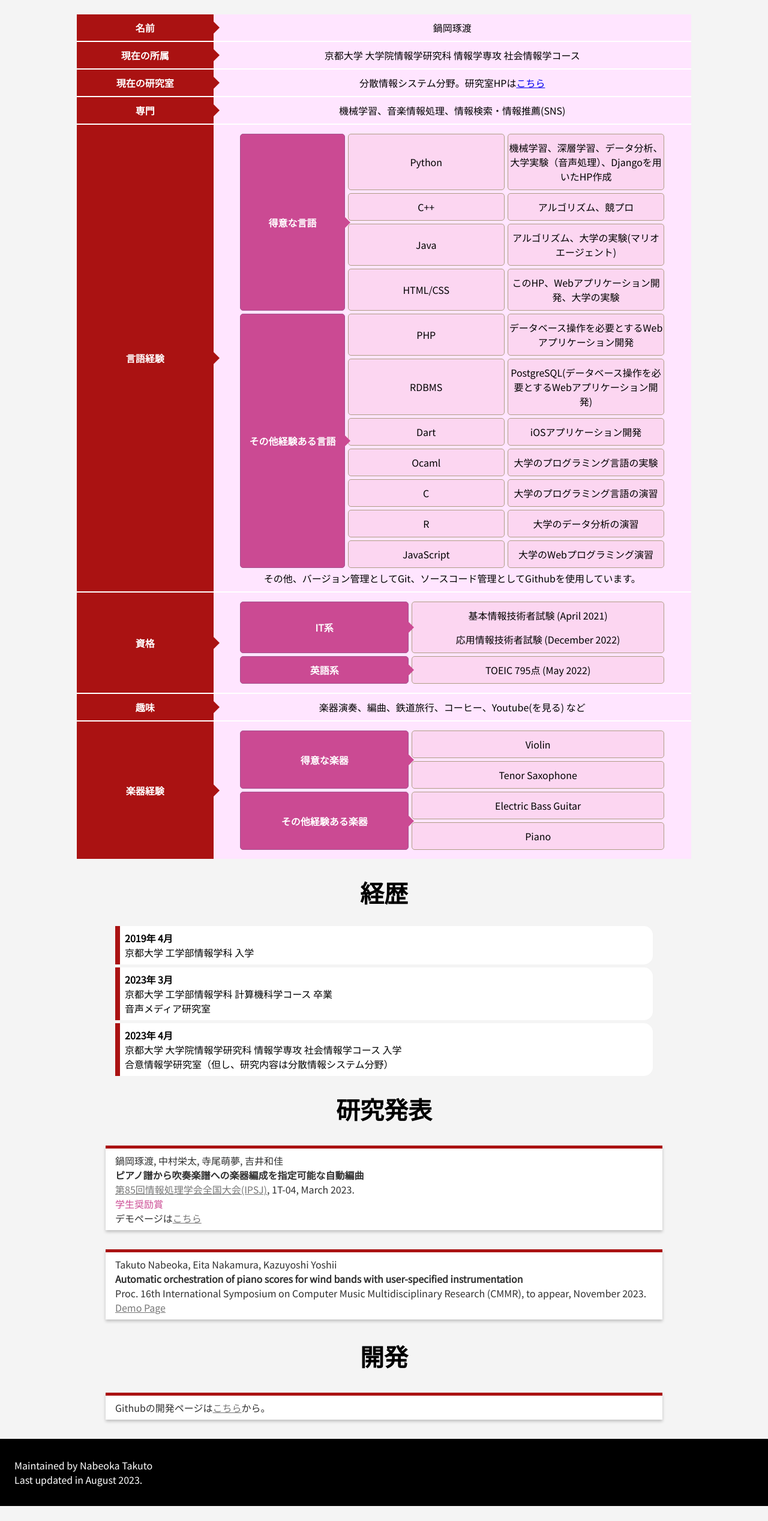
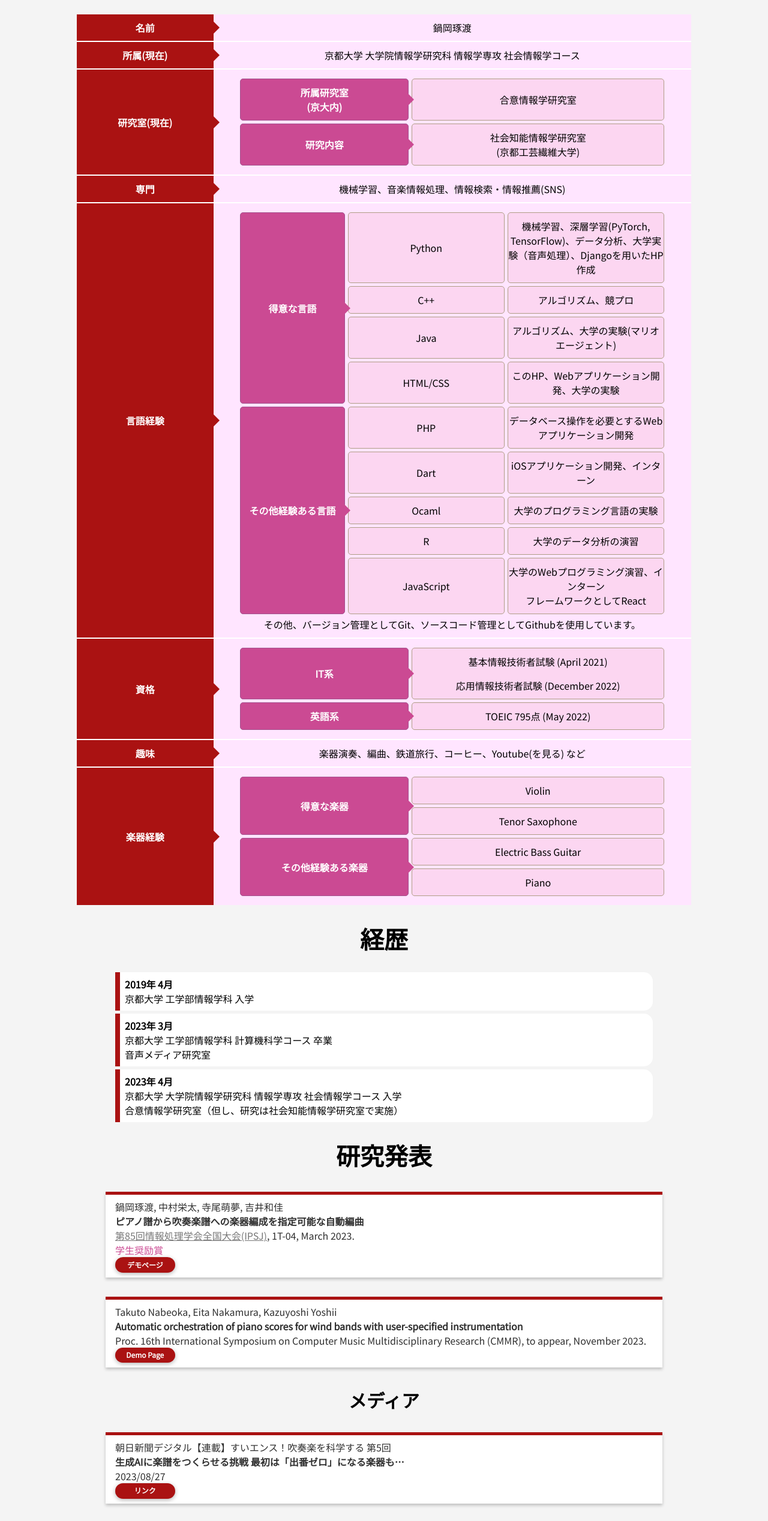
Before and after one commit to nabeshinabe/nabeshinabe.github.io, a plain HTML site: page index.html in a window 1280 px wide. Shown: the part 189-2725 px from the top of the page at 60% size. Before the commit the page ends 2700 px from the top, so only its background shows below. Drawn offline with Linux system fonts and the light colour scheme.

Commit message:
メディア情報追加+整形

```diff
--- a/index.html
+++ b/index.html
@@ -23,12 +23,26 @@
         <td>鍋岡琢渡</td>
       </tr>
       <tr>
-        <th>現在の所属</th>
+        <th>所属(現在)</th>
         <td>京都大学 大学院情報学研究科 情報学専攻 社会情報学コース</td>
       </tr>
       <tr>
-        <th>現在の研究室</th>
-        <td>分散情報システム分野。研究室HPは<a href="https://www.soc.is.kit.ac.jp/?page_id=39">こちら</a></td>
+        <th>研究室(現在)</th>
+        <!-- <td>研究内容 → 社会知能情報学研究室(馬研究室): <a href="https://www.soc.is.kit.ac.jp/?page_id=39" class="linkbutton2">研究室HP</a></td> -->
+        <td>
+          <table class="categorize">
+            <tr>
+              <th>所属研究室 <br> (京大内)</th>
+              <td>合意情報学研究室</td>
+              <!-- <td><a href="https://sites.google.com/kyoto-u.ac.jp/takayukiitolaboratory/home" class="linkbutton2">研究室HP</a></td> -->
+            </tr>
+            <tr>
+              <th>研究内容</th>
+              <td>社会知能情報学研究室 <br> (京都工芸繊維大学)</td>
+              <!-- <td><a href="https://www.soc.is.kit.ac.jp/?page_id=39" class="linkbutton2">研究室HP</a></td> -->
+            </tr>
+          </table>
+        </td>
       </tr>
       <tr>
         <th>専門</th>
@@ -42,7 +56,7 @@
             <tr>
               <th rowspan="4">得意な言語</th>
               <td>Python</td>
-              <td>機械学習、深層学習、データ分析、大学実験（音声処理）、Djangoを用いたHP作成</td>
+              <td>機械学習、深層学習(PyTorch, TensorFlow)、データ分析、大学実験（音声処理）、Djangoを用いたHP作成</td>
             </tr>
             <tr>
               <td>C++</td>
@@ -62,29 +76,29 @@
               <td>PHP</td>
               <td>データベース操作を必要とするWebアプリケーション開発</td>
             </tr>
-            <tr>
+            <!-- <tr>
               <td>RDBMS</td>
               <td>PostgreSQL(データベース操作を必要とするWebアプリケーション開発)</td>
-            </tr>
+            </tr> -->
             <tr>
               <td>Dart</td>
-              <td>iOSアプリケーション開発</td>
+              <td>iOSアプリケーション開発、インターン</td>
             </tr>
             <tr>
               <td>Ocaml</td>
               <td>大学のプログラミング言語の実験</td>
             </tr>
-            <tr>
+            <!-- <tr>
               <td>C</td>
               <td>大学のプログラミング言語の演習</td>
-            </tr>
+            </tr> -->
             <tr>
               <td>R</td>
               <td>大学のデータ分析の演習</td>
             </tr>
             <tr>
               <td>JavaScript</td>
-              <td>大学のWebプログラミング演習</td>
+              <td>大学のWebプログラミング演習、インターン <br> フレームワークとしてReact</td>
             </tr>
           </table>
           その他、バージョン管理としてGit、ソースコード管理としてGithubを使用しています。
@@ -136,7 +150,7 @@
     <ul class="edu">
       <li><b>2019年 4月</b><br>京都大学 工学部情報学科 入学</li>
       <li><b>2023年 3月</b><br>京都大学 工学部情報学科 計算機科学コース 卒業<br>音声メディア研究室</li>
-      <li><b>2023年 4月</b><br>京都大学 大学院情報学研究科 情報学専攻 社会情報学コース 入学<br>合意情報学研究室（但し、研究内容は分散情報システム分野）</li>
+      <li><b>2023年 4月</b><br>京都大学 大学院情報学研究科 情報学専攻 社会情報学コース 入学<br>合意情報学研究室（但し、研究は社会知能情報学研究室で実施）</li>
     </ul>
 
     <h1 class="midashi" id="Research">研究発表</h1>
@@ -145,24 +159,33 @@
       <p><b>ピアノ譜から吹奏楽譜への楽器編成を指定可能な自動編曲</b></p>
       <p><a href="https://www.ipsj.or.jp/event/taikai/85/ipsj_web2023/data/pdf/1T-04.html">第85回情報処理学会全国大会(IPSJ)</a>, 1T-04, March 2023.</p>
       <p id="award">学生奨励賞</p>
-      <p>デモページは<a href="./PianoToBrassBand_nabeoka/demo.html">こちら</a></p>
+      <p><a href="./PianoToBrassBand_nabeoka/demo.html" class="linkbutton1">デモページ</a></p>
     </div>
 
     <div class="research">
       <p>Takuto Nabeoka, Eita Nakamura, Kazuyoshi Yoshii</p>
       <p><b>Automatic orchestration of piano scores for wind bands with user-specified instrumentation</b></p>
       <p>Proc. 16th International Symposium on Computer Music Multidisciplinary Research (CMMR)</a>, to appear, November 2023.</p>
-      <p><a href="./PianoToBrassBand_nabeoka/demo.html">Demo Page</a></p>
+      <p><a href="./PianoToBrassBand_nabeoka/demo.html" class="linkbutton1">Demo Page</a></p>
+    </div>
+
+    <h2 class="midashi" id="Research">メディア</h2>
+    <div class="research">
+      <p>朝日新聞デジタル【連載】すいエンス！吹奏楽を科学する 第5回</p>
+      <p><b>生成AIに楽譜をつくらせる挑戦 最初は「出番ゼロ」になる楽器も…</b></p>
+      <p>2023/08/27</p>
+      <p><a href="https://www.asahi.com/articles/ASR8N5V2PR6YPLBJ004.html" class="linkbutton1">リンク</a></p>
     </div>
 
     <h1 class="midashi" id="Project">開発</h1>
     <div class="research">
-      Githubの開発ページは<a href="https://github.com/nabeshinabe">こちら</a>から。
+      Github: nabeshinabe
+      <a href="https://github.com/nabeshinabe" class="linkbutton1">リンク</a>
     </div>
 
     <footer class="footer01">
      <p>Maintained by Nabeoka Takuto<br>
-      Last updated in August 2023.</p>
+      Last updated in September 2023.</p>
     </footer>
 
   </body>
--- a/static/glike.css
+++ b/static/glike.css
@@ -45,6 +45,12 @@ body {
 
 h1.midashi{
     font-size: 40px;
+    text-align: center;
+    font-family: "Herculanum", serif;
+}
+
+h2.midashi{
+    font-size: 30px;
     text-align: center;
     font-family: "Herculanum", serif;
 }
@@ -216,3 +222,53 @@ ul li, ol li {
     text-decoration: none;
     text-align: right;
 }
+
+
+/* ボタン */
+a.linkbutton1 {
+	display: block;
+	text-align: center;
+	text-decoration: none;
+	width: 90px;
+    margin: left;
+	padding: 0.2rem 0.3rem;
+	font-weight: bold;
+    font-size: 12px;
+	color: #ffffff;
+	border-bottom: 2px solid #aa1212;
+	border-radius: 100vh;
+    background: #aa1212;
+	box-shadow: 0 2px 7px rgba(0, 0, 0, .3);
+	-webkit-box-shadow: 0 2px 7px rgba(0, 0, 0, .3);
+	transition: 0.5s;
+}
+a.linkbutton1:hover {
+	color: #fff;
+	background: #e42727;
+	border-bottom: 2px solid #fff;
+	transform: translateY(3px);
+}
+
+a.linkbutton2 {
+	display:inline-block;
+	text-align: center;
+	text-decoration: none;
+	width: 90px;
+    margin: auto;
+	padding: 0.2rem 0.3rem;
+	font-weight: bold;
+    font-size: 16px;
+	color: #fff;
+	border-bottom: 1px solid #cd6ba3;
+	border-radius: 100vh;
+    background: #cd6ba3;
+	box-shadow: 0 2px 7px rgba(0, 0, 0, .3);
+	-webkit-box-shadow: 0 2px 7px rgba(0, 0, 0, .3);
+	transition: 0.5s;
+}
+a.linkbutton2:hover {
+	color: #fff;
+	background: #f183d2;
+	border-bottom: 1px solid #fff;
+	transform: translateY(3px);
+}
```
